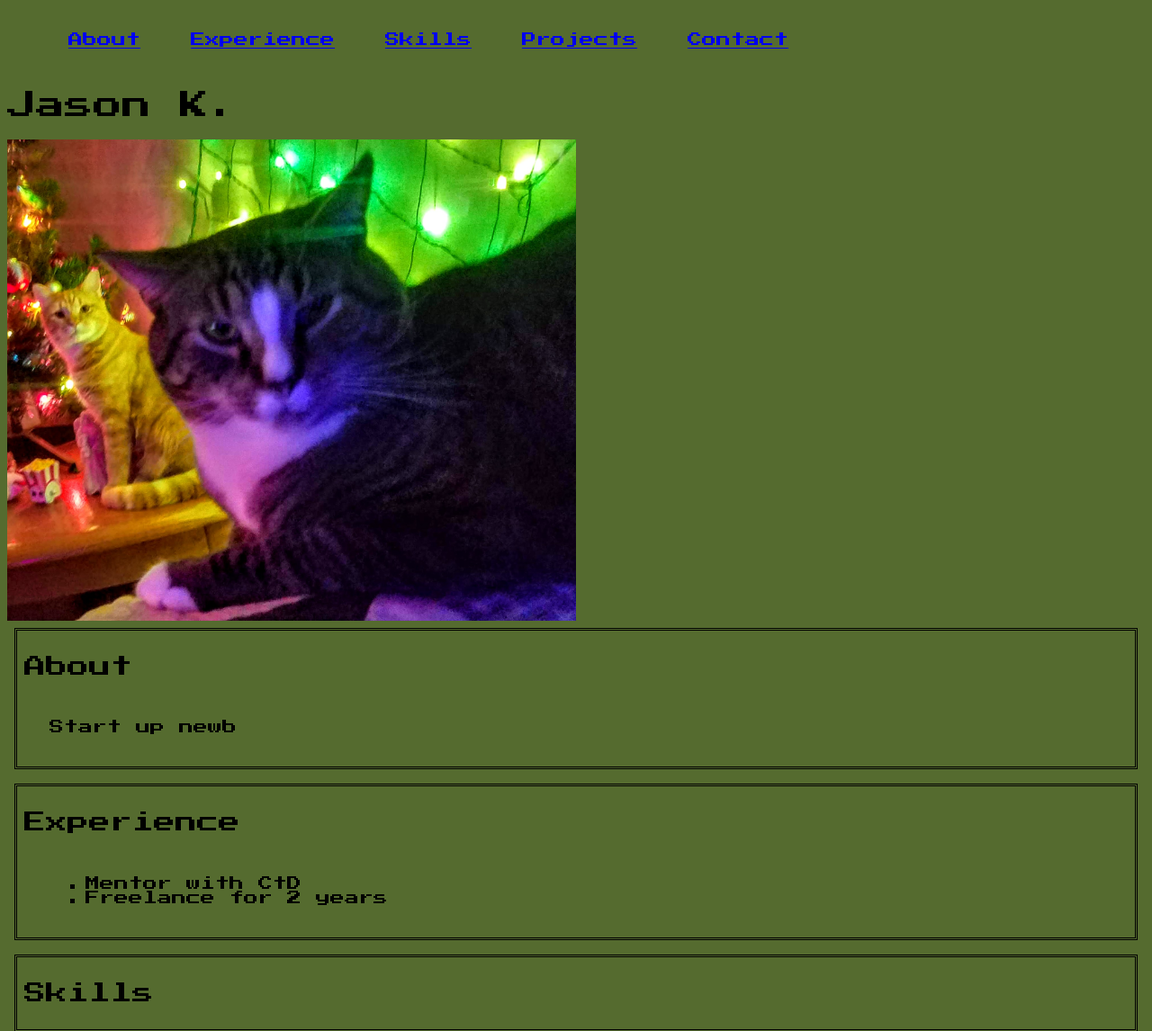
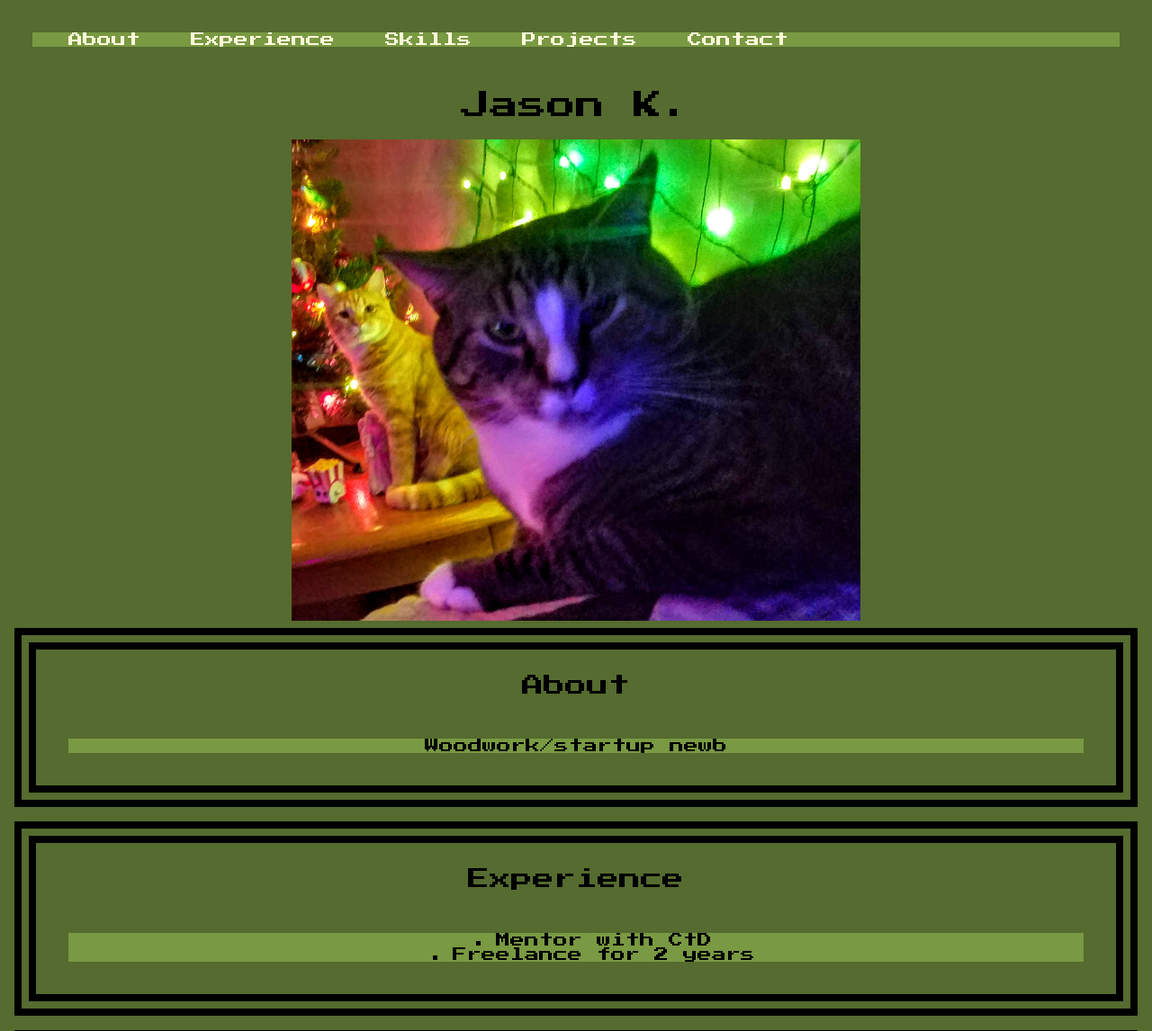
Before and after one commit to Jkuffler/CtD_Intro_Demo, a plain HTML site: page index.html in a window 1280 px wide. Shown: the top 1146 px of the page at 90% size. Drawn offline with Linux system fonts and the light colour scheme.

Commit message:
centered image, styled links and lists, WIP

```diff
--- a/css/index.css
+++ b/css/index.css
@@ -3,6 +3,20 @@ body {
   font-family: "Press Start 2P", system-ui;
   background-color: darkolivegreen;
   display: grid;
+  text-align: center;
+}
+
+a:link {
+  color: cornsilk;
+  text-decoration:none;
+}
+a:visited {
+  color: violet;
+  text-decoration:none;
+}
+a:hover {
+  color: black;
+  text-decoration:none;
 }
 
 h1,
@@ -17,20 +31,18 @@ section {
   margin: 0.5em;
   padding: 0.5em;
   border-style: double;
+  border-width: 1.5em;
 }
 
 p,
 ul {
+  background-color: rgb(121, 153, 66);
   margin: 1.75em;
-  list-style-type: square;
+  list-style: square inside;
 }
 
 img {
   max-width: 50%;
-}
-
-nav {
-  position: sticky;
 }
 
 #nav {
--- a/index.html
+++ b/index.html
@@ -20,10 +20,12 @@
         </ul>
     </nav>
     <h1>Jason K.</h1>
-    <img src="img/jinglebells.jpg">
+    <div>
+        <img src="img/jinglebells.jpg">
+    </div>
     <section id="about">
         <h2>About</h2>
-        <p>Start up newb</p>
+        <p>Woodwork/startup newb</p>
     </section>
     <section id="experience">
         <h2>Experience</h2>
```
